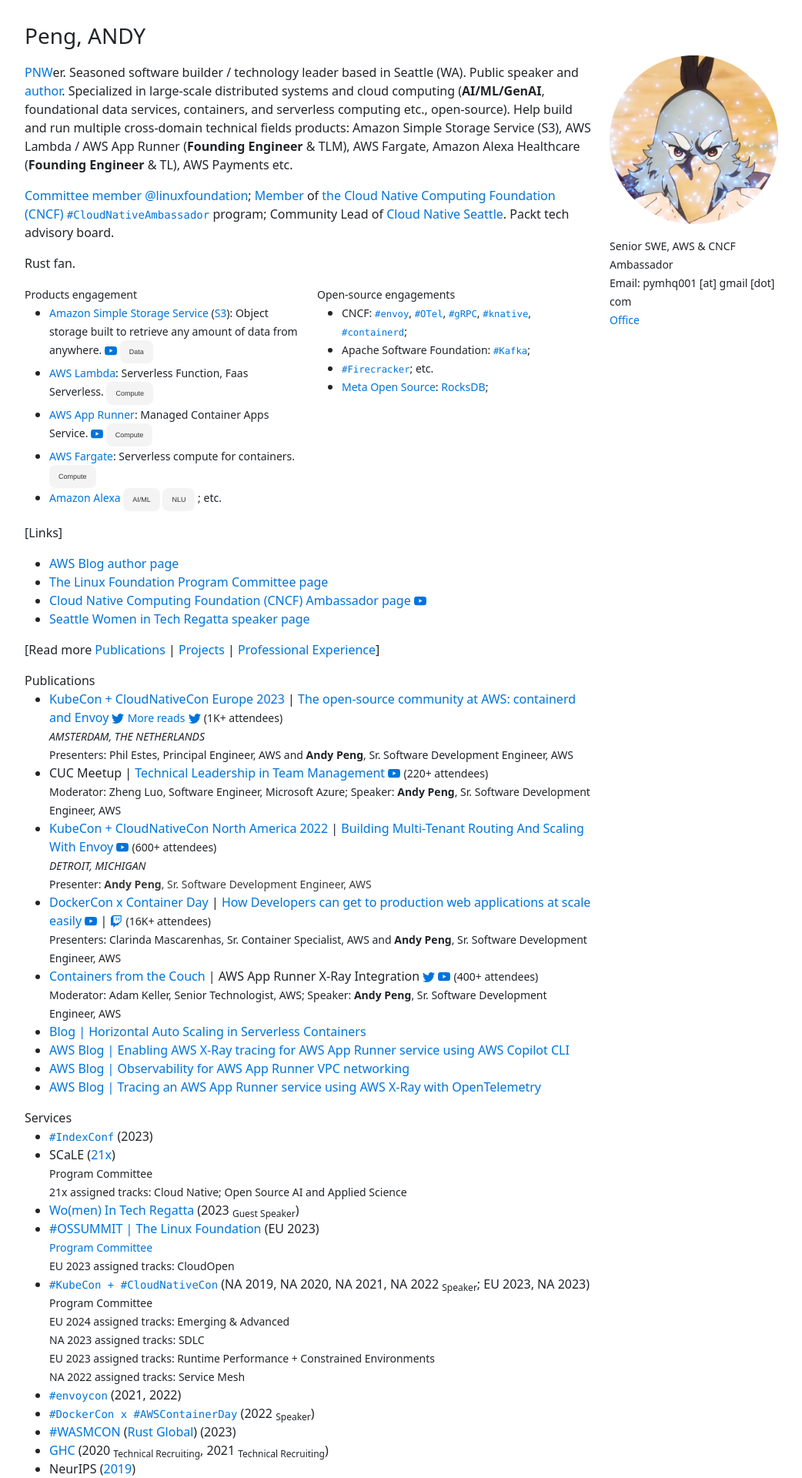
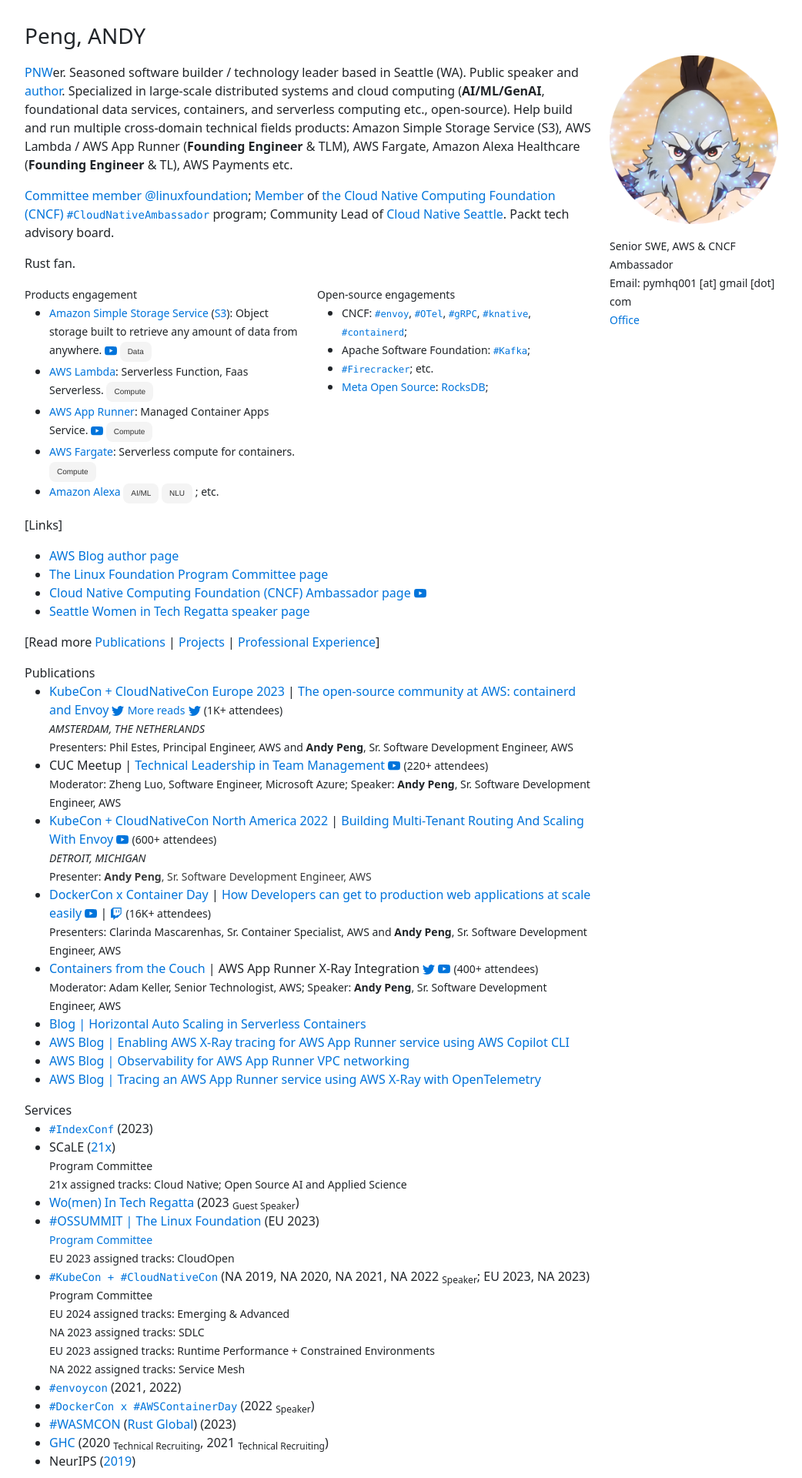
Before and after one commit to gfw001/gfw001.github.io, a Jekyll site: the page index.html, which Jekyll copies as it is, in a window 1280 px wide. Shown: the top 1920 px of the page at 77% size, without its empty margins (50-1092 px from the left). Built offline with Jekyll 4.4.1, drawn with Linux system fonts in a browser that asks for light colours.

Commit message:
Update index.html

```diff
--- a/index.html
+++ b/index.html
@@ -52,12 +52,12 @@
 	cursor: pointer;
 	display: inline-block;
 	font-family: "Haas Grot Text R Web", "Helvetica Neue", Helvetica, Arial, sans-serif;
-	font-size: 9px;
+	font-size: 10px;
 	font-weight: 500;
 	line-height: 10px;
 	list-style: none;
 	margin: 0;
-	padding: 10px 12px;
+	padding: 8px 10px;
 	text-align: center;
 	transition: all 200ms;
 	vertical-align: baseline;
```
